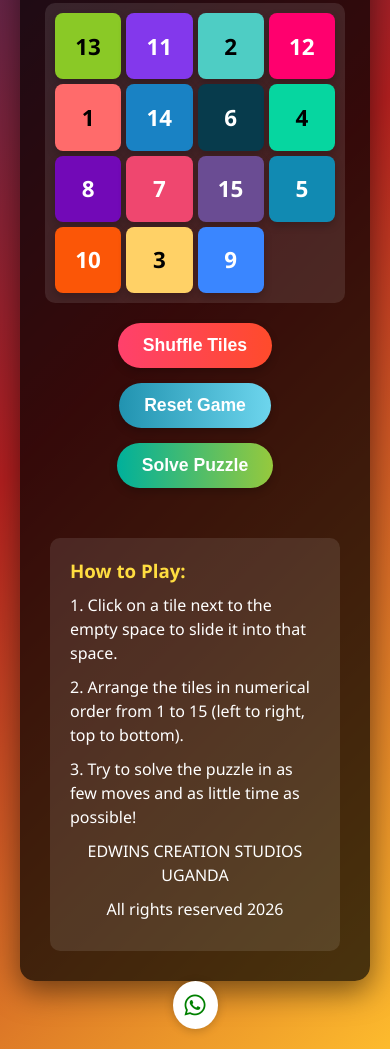
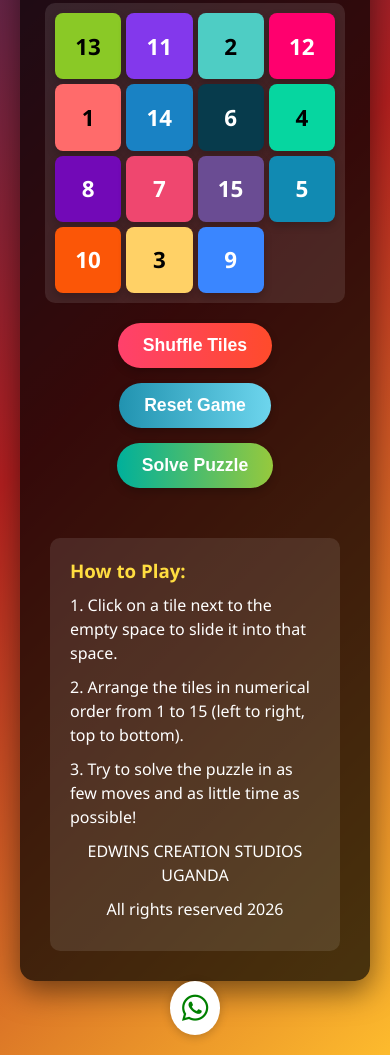
Before and after one commit to bwogiedwin/simple-puzzle-game, a plain HTML site: page index.html in a window 390 px wide. Shown: the part 470-1525 px from the top of the page. Drawn offline with Linux system fonts and the light colour scheme.

Commit message:
Update index.html

```diff
--- a/index.html
+++ b/index.html
@@ -246,10 +246,10 @@
             }
 
             .fab.fa-whatsapp {
-                font-size: 24px;
+                font-size: 30px;
                 color: green;
                 background-color: white;
-                border-radius: 50%;
+                border-radius: 70%;
                 padding: 12px;
                 box-shadow: 0 2px  10px rgba(0, 0, 0, 0.2);
                 transition: all 0.3s ease;
@@ -257,6 +257,12 @@
 
             a:activate .fab.fa-whatsapp {
                 transform: scale(0.95);
+            }
+
+            a:hover .fab.fa-whatsapp {
+                color: white;
+                background-color: green;
+                transform: scale(1.1);
             }
         }
     </style>
```
